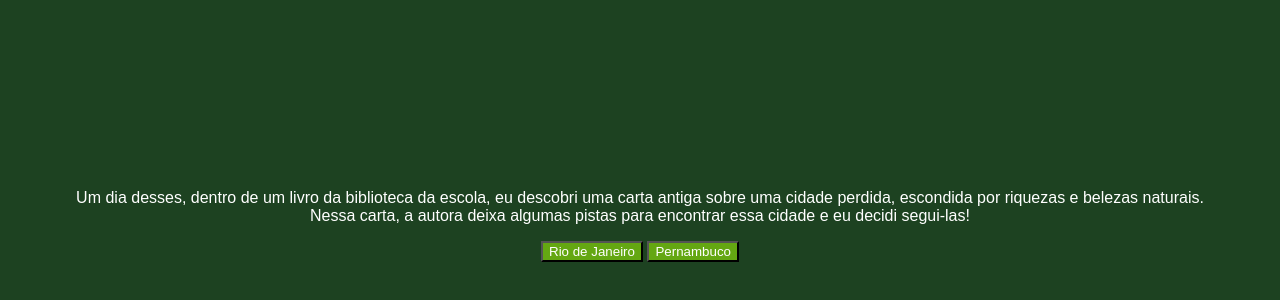
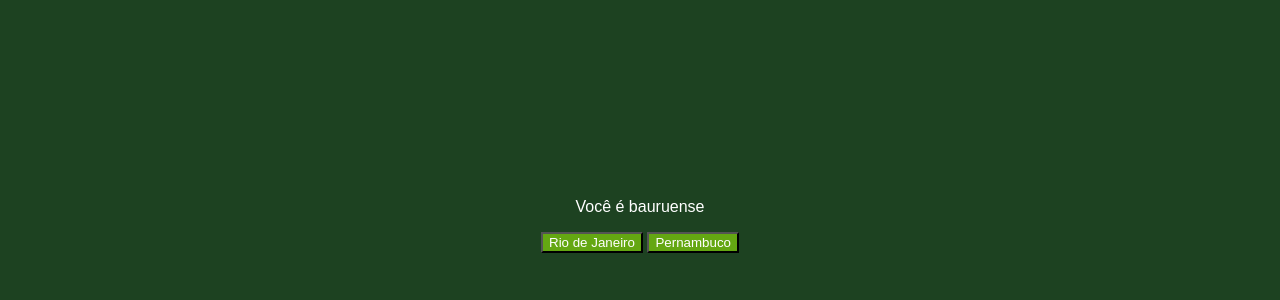
Before and after one commit to Noroestino/4-Bimestre, a plain HTML site: page index.html in a window 1280 px wide. Shown: the part 142-442 px from the top of the page. Drawn offline with Linux system fonts and the light colour scheme; a web font is replaced by a local one.

Commit message:
Add files via upload

```diff
--- a/index.html
+++ b/index.html
@@ -13,7 +13,7 @@
     <main>
         <div class="passo ativo" id="passo-0">
             <img src="img/cenario-passo0.png" alt="">
-            <p>Um dia desses, dentro de um livro da biblioteca da escola, eu descobri uma carta antiga sobre uma cidade perdida, escondida por riquezas e belezas naturais. Nessa carta, a autora deixa algumas pistas para encontrar essa cidade e eu decidi segui-las!</p>
+            <p>Você é bauruense </p>
             <button class="btn-proximo" data-proximo="1">Rio de Janeiro</button>
             <button class="btn-proximo" data-proximo="2">Pernambuco</button>
         </div>
```
